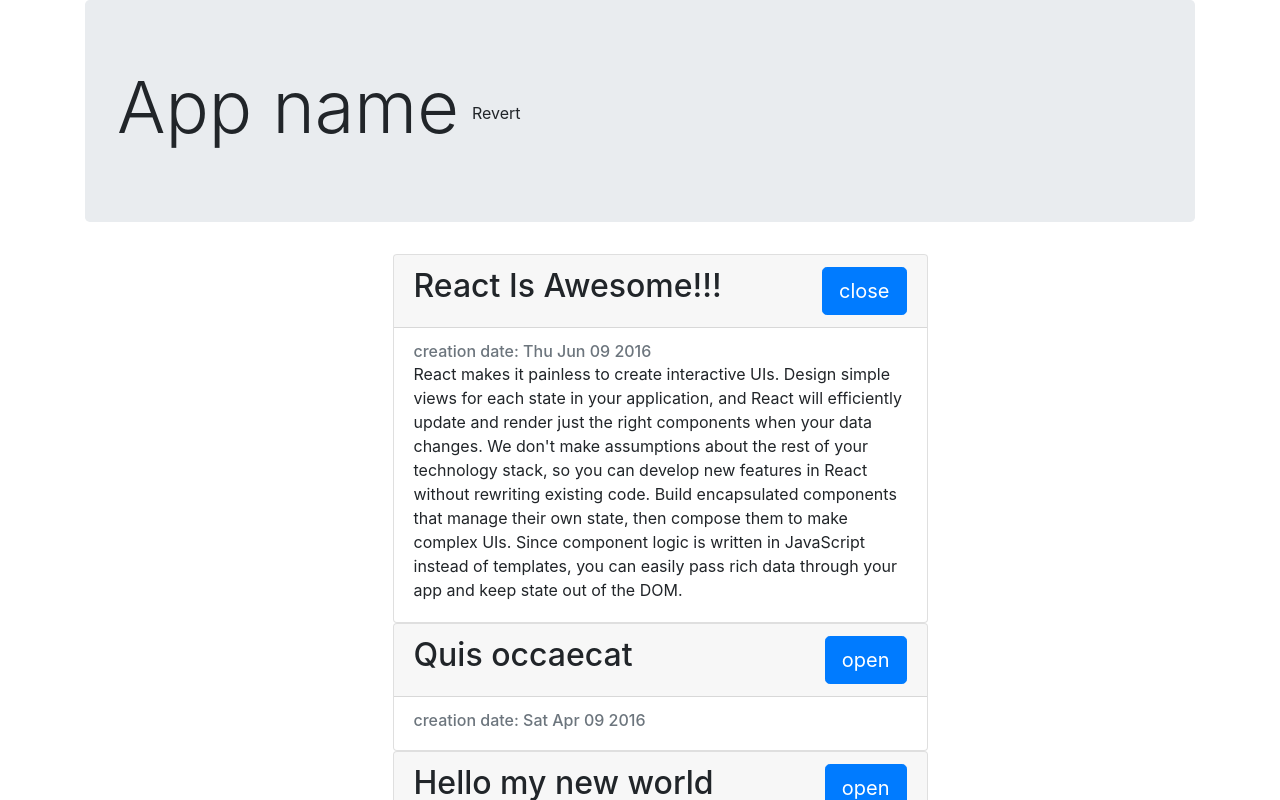
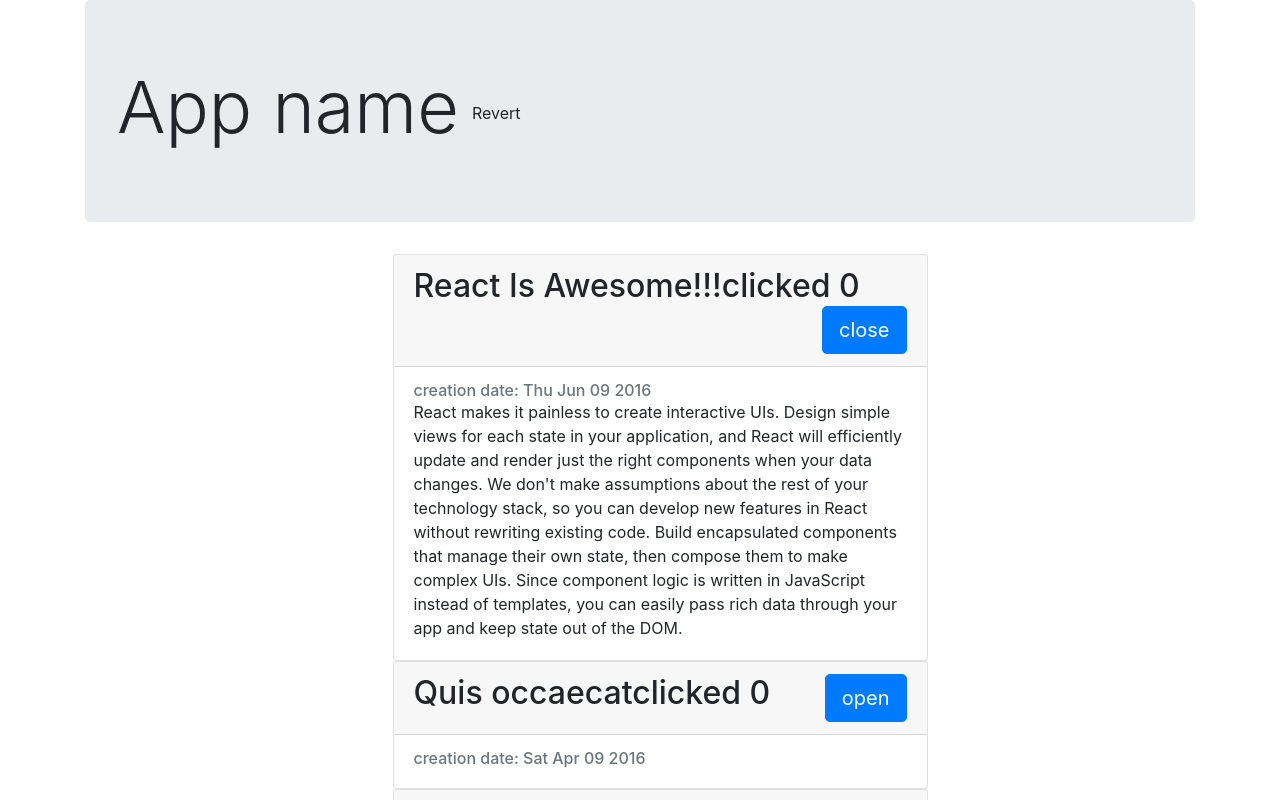
Before and after one commit to rubenovdev/react-screencast, a React (Create React App) app: page / in a window 1280 px wide. Shown: the top 800 px of the page. Built offline with nearby package versions, Linux system fonts and the light colour scheme.

Commit message:
passed 10 lecture

```diff
--- a/src/components/Article.js
+++ b/src/components/Article.js
@@ -1,20 +1,26 @@
-import React, { Component } from 'react'
+import React, { Component, PureComponent } from 'react'
 
-class Article extends Component {
+class Article extends PureComponent {
     constructor(props) {
         super(props)
 
         this.state = {
-            isOpen: props.defaultOpen
+            isOpen: props.defaultOpen,
+            count: 0
         }
     }
+
+    /*
+    shouldComponentUpdate(nextProps, nextState) {
+        return this.state.isOpen !== nextState.isOpen
+    }
+    */
 
     componentWillMount() {
         console.log('mounting')
     }
 
     componentWillReceiveProps(nextProps) {
-        console.log('will receive props')
         if (nextProps.defaultOpen !== this.props.defaultOpen) this.setState({
             isOpen: nextProps.defaultOpen
         })
@@ -30,8 +36,9 @@
         return (
             <div className="card mx-auto" style={{width: '50%'}}>
                 <div className="card-header">
-                    <h2>
+                    <h2 onClick={this.incrementCounter}>
                         {article.title}
+                        clicked {this.state.count}
                         <button className="btn btn-primary btn-lg float-right" onClick={this.handleClick}>
                             {this.state.isOpen ? 'close' : 'open'}
                         </button>
@@ -47,6 +54,12 @@
         )
     }
 
+    incrementCounter = () => {
+        this.setState({
+            count: this.state.count + 1
+        })
+    }
+
     handleClick = () => {
         this.setState({
             isOpen: !this.state.isOpen
```
